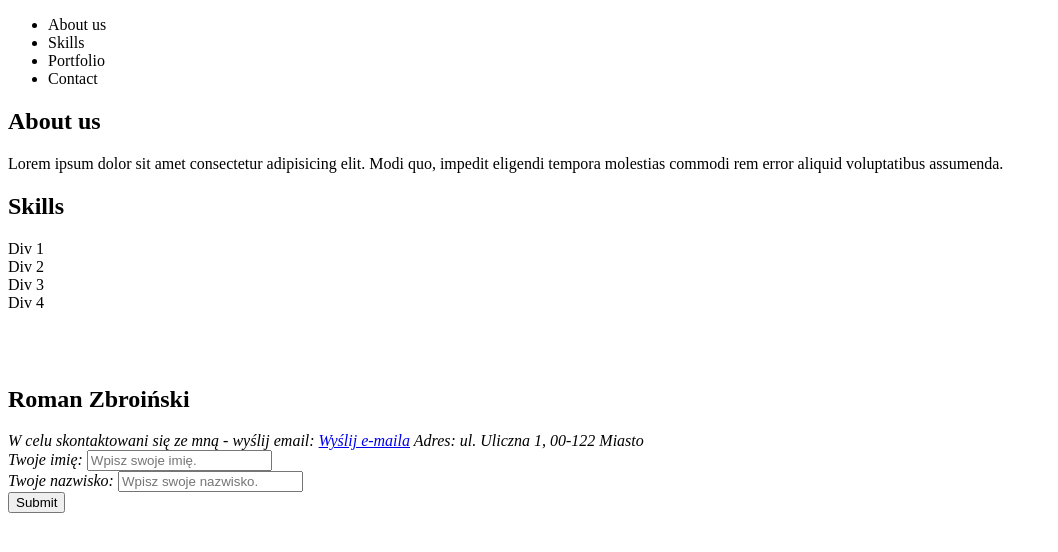
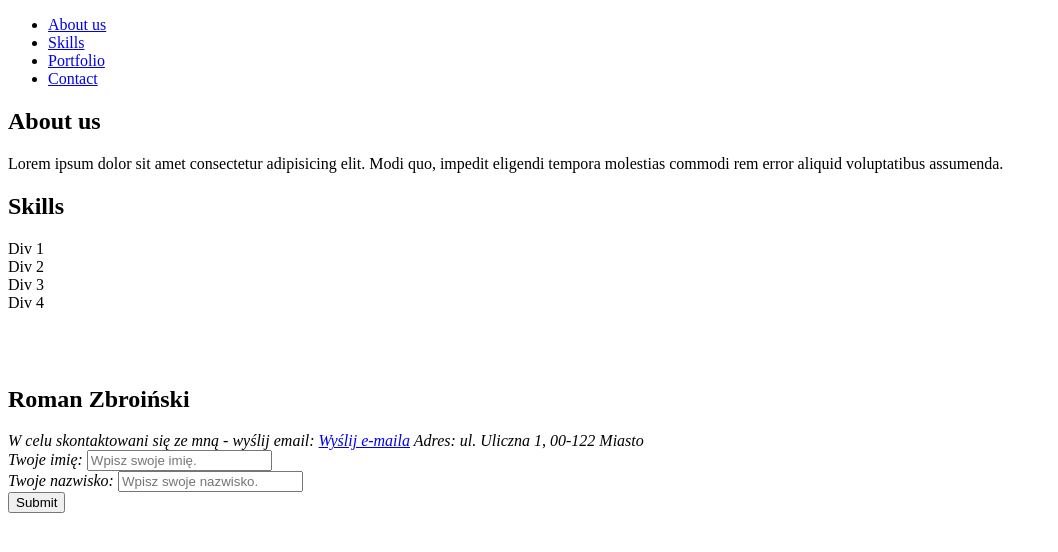
Before and after one commit to k3mor/html-start-prework, a plain HTML site: page zad20/zad20.html in a window 1280 px wide. Shown: the whole page, without its empty margins (0-1058 px from the left). Drawn offline with Linux system fonts and the light colour scheme.

Commit message:
Zadanie 20

```diff
--- a/zad20/zad20.html
+++ b/zad20/zad20.html
@@ -7,13 +7,13 @@
     <title>Zadanie 20 - prosta strona</title>
 </head>
 <body>
-    <!-- Nan Top Section -->
+    <!-- Nav Top Section -->
     <nav id="nav-top" class="nav-top-clss">
-        <ul>
-            <li>About us</li>
-            <li>Skills</li>
-            <li>Portfolio</li>
-            <li>Contact</li>
+        <ul id="nav-top-ul">
+            <li class="li-cls"><a href="#"> About us</a></li>
+            <li class="li-cls"><a href="#">Skills</a></li>
+            <li class="li-cls"><a href="#">Portfolio</a></li>
+            <li class="li-cls"><a href="#">Contact</a></li>
         </ul>
     </nav>
     <!-- Sections -->
```
